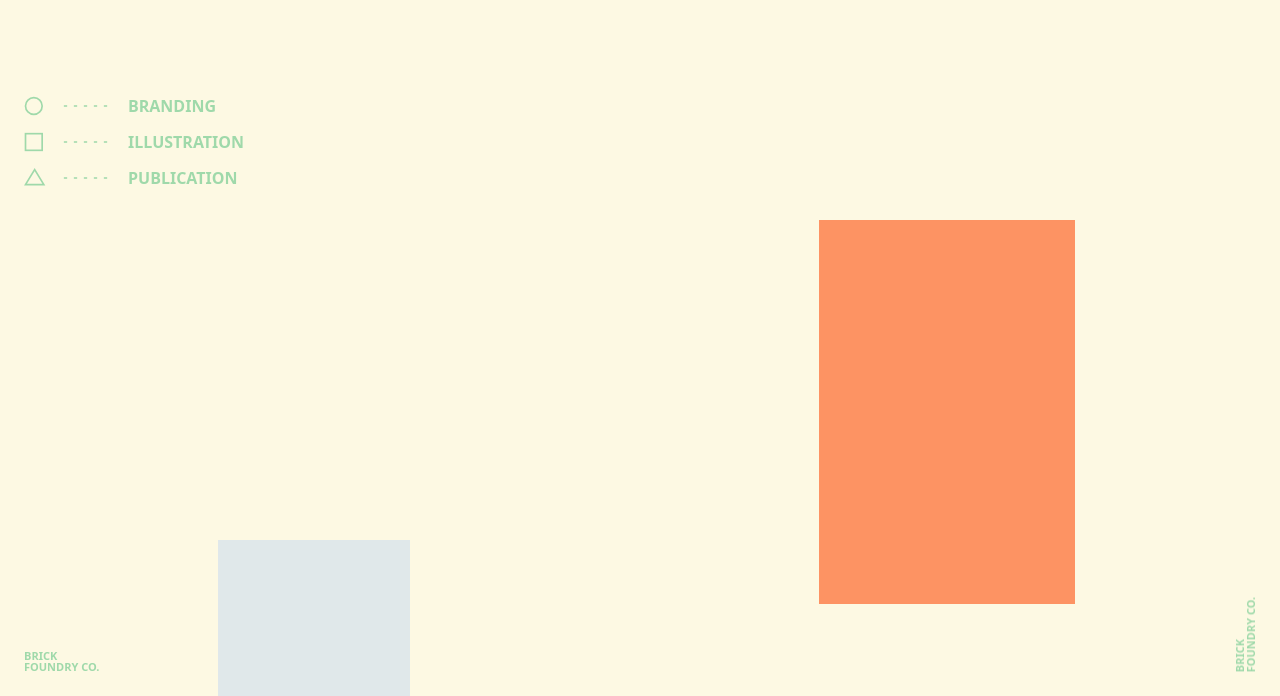
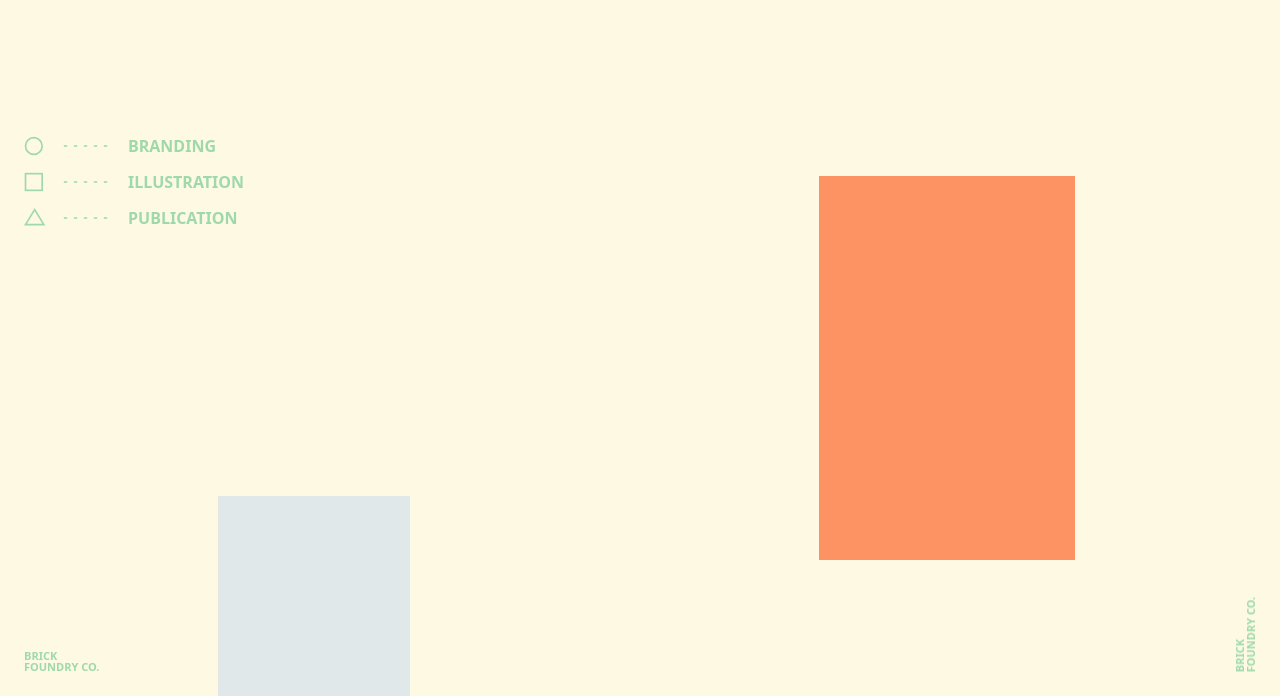
Before and after one commit to Mohiohio/brick-foundry, a website: page src/work/index.html in a window 1280 px wide. Shown: the part 104-800 px from the top of the page. Drawn offline with Linux system fonts and the light colour scheme; a web font is replaced by a local one.

Commit message:
fix the work nav/key on larger screens

```diff
--- a/src/style.css
+++ b/src/style.css
@@ -262,11 +262,17 @@ a:hover {
   position:relative;
 }
 
+.page-work .work-items{
+  margin-top: 35vh;
+}
+
 .page-work #key {
-  margin-top: 15vh;
+  position: fixed;
+  top: 20vh;
   padding-top: 5rem;
   margin-left: var(--edge-spacing);
-  transform: translate(-1rem);
+  transform: translate(-1rem); /*account for spacing in the source svgs*/
+  z-index: 1;
 }
 .page-work #key li {
   margin-bottom: 1rem;
@@ -330,6 +336,10 @@ a:hover {
 
   .page-work #left-bottom-name {
     display: none;
+  }
+
+  .page-work .work-items{
+    margin-top: 0;
   }
 
   .page-work #key {
```
